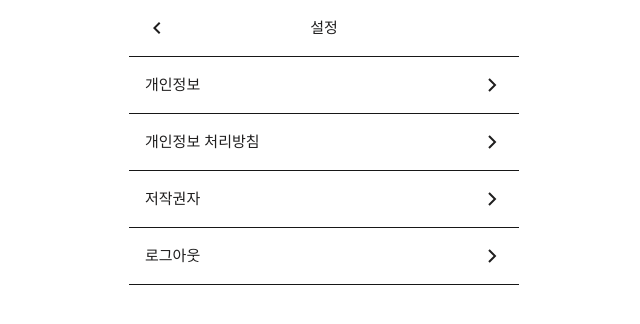
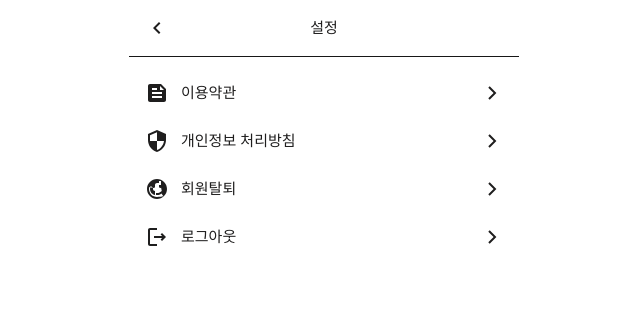
Before and after one commit to swyp11/swyp-frontend, a Next.js app in the folder frontend/: page /my/settings in a window 1280 px wide. Shown: the top 324 px of the page, without its empty margins (316-956 px from the left). Built offline with nearby package versions, Linux system fonts and the light colour scheme; a web font is replaced by a local one.

Commit message:
fix: 디자인 재업데이트

```diff
--- a/frontend/app/my/favorites/page.tsx
+++ b/frontend/app/my/favorites/page.tsx
@@ -78,7 +78,7 @@ export default function FavoritesPage() {
       style={{ width: "var(--app-width)" }}
     >
       {/* Header */}
-      <div className="flex items-center px-4 py-4 border-b border-border-subtle">
+      <div className="flex items-center px-4 py-4 border-b border-[#f1f1f1]">
         <button
           onClick={() => router.back()}
           className="w-6 h-6 flex items-center justify-center"
@@ -104,17 +104,21 @@ export default function FavoritesPage() {
       </div>
 
       {/* Tab Bar */}
-      <div className="flex border-b border-border-subtle">
+      <div className="flex border-b border-[#f1f1f1]">
         {(["웨딩홀", "드레스"] as const).map((tab) => (
           <button
             key={tab}
             onClick={() => setActiveTab(tab)}
-            className={`flex-1 py-3 body-2 transition-colors ${activeTab === tab
-              ? "text-primary border-b-2 border-primary font-medium"
-              : "text-on-surface-subtle"
-              }`}
+            className={`flex-1 py-3 body-2 transition-colors relative ${
+              activeTab === tab
+                ? "text-primary font-medium"
+                : "text-on-surface-subtle"
+            }`}
           >
             {tab}
+            {activeTab === tab && (
+              <div className="absolute bottom-0 left-0 right-0 h-1 bg-primary rounded-t-[2px]" />
+            )}
           </button>
         ))}
       </div>
@@ -124,19 +128,19 @@ export default function FavoritesPage() {
         {favorites.map((item) => (
           <div
             key={item.id}
-            className="flex items-center gap-3 px-4 py-3 border-b border-border-subtle"
+            className="flex items-center gap-4 px-4 py-4 border-b border-[#f1f1f1] bg-white"
           >
             {/* Image */}
-            <div className="w-20 h-20 bg-surface-2 rounded-lg overflow-hidden shrink-0">
+            <div className="w-16 h-16 bg-surface-2 rounded-lg overflow-hidden shrink-0">
               {/* TODO: 실제 이미지로 교체 */}
-              <div className="w-full h-full flex items-center justify-center text-on-surface-subtlest">
+              <div className="w-full h-full flex items-center justify-center text-on-surface-subtlest text-xs">
                 이미지
               </div>
             </div>
 
             {/* Info */}
-            <div className="flex-1 min-w-0">
-              <h3 className="body-2-medium text-on-surface truncate">
+            <div className="flex-1 min-w-0 flex flex-col gap-1">
+              <h3 className="body-1-medium text-on-surface truncate">
                 {item.title}
               </h3>
               <p className="label-1 text-on-surface-subtle">{item.category}</p>
@@ -145,7 +149,7 @@ export default function FavoritesPage() {
             {/* Favorite Button */}
             <button
               onClick={() => toggleFavorite(item.id)}
-              className="w-10 h-10 flex items-center justify-center shrink-0"
+              className="p-2 flex items-center justify-center shrink-0"
               aria-label={item.isFavorite ? "찜 해제" : "찜하기"}
             >
               <svg
--- a/frontend/app/my/settings/page.tsx
+++ b/frontend/app/my/settings/page.tsx
@@ -6,16 +6,33 @@ import { useRouter } from "next/navigation";
 export default function SettingsPage() {
   const router = useRouter();
   const [showLogoutModal, setShowLogoutModal] = useState(false);
+  const [showWithdrawModal, setShowWithdrawModal] = useState(false);
 
   const settingsItems = [
     {
-      label: "개인정보",
+      icon: (
+        <svg width="24" height="24" viewBox="0 0 24 24" fill="none">
+          <path
+            d="M16 3H5C3.9 3 3 3.9 3 5V19C3 20.1 3.9 21 5 21H19C20.1 21 21 20.1 21 19V8L16 3ZM7 7H12V9H7V7ZM17 17H7V15H17V17ZM17 13H7V11H17V13ZM15 9V5L19 9H15Z"
+            fill="#1F1E1E"
+          />
+        </svg>
+      ),
+      label: "이용약관",
       onClick: () => {
-        // TODO: 개인정보 페이지로 이동
-        console.log("개인정보");
+        // TODO: 이용약관 페이지로 이동
+        console.log("이용약관");
       },
     },
     {
+      icon: (
+        <svg width="24" height="24" viewBox="0 0 24 24" fill="none">
+          <path
+            d="M12 1L3 5V11C3 16.55 6.84 21.74 12 23C17.16 21.74 21 16.55 21 11V5L12 1ZM12 11.99H19C18.47 16.11 15.72 19.78 12 20.93V12H5V6.3L12 3.19V11.99Z"
+            fill="#1F1E1E"
+          />
+        </svg>
+      ),
       label: "개인정보 처리방침",
       onClick: () => {
         // TODO: 개인정보 처리방침 페이지로 이동
@@ -23,13 +40,28 @@ export default function SettingsPage() {
       },
     },
     {
-      label: "저작권자",
-      onClick: () => {
-        // TODO: 저작권자 페이지로 이동
-        console.log("저작권자");
-      },
+      icon: (
+        <svg width="24" height="24" viewBox="0 0 24 24" fill="none">
+          <circle cx="15.5" cy="9.5" r="1.5" fill="#1F1E1E" />
+          <circle cx="8.5" cy="9.5" r="1.5" fill="#1F1E1E" />
+          <path
+            d="M11.99 2C6.47 2 2 6.48 2 12C2 17.52 6.47 22 11.99 22C17.52 22 22 17.52 22 12C22 6.48 17.52 2 11.99 2ZM12 20C7.58 20 4 16.42 4 12C4 11.3 4.11 10.62 4.31 9.98L8 11V12C8 13.1 8.9 14 10 14V17.93C7.06 17.43 5 14.97 5 12C5 10.9 5.26 9.87 5.69 8.94C6.29 9.58 7.12 10 8 10H10V8C10 6.9 10.9 6 12 6H14V4H16V8H14V10H16L16.74 13.97C15.5 15.25 13.78 16 12 16H11V18H12C13.68 18 15.23 17.42 16.49 16.46L18.19 19.1C16.88 19.68 14.5 20 12 20Z"
+            fill="#1F1E1E"
+          />
+        </svg>
+      ),
+      label: "회원탈퇴",
+      onClick: () => setShowWithdrawModal(true),
     },
     {
+      icon: (
+        <svg width="24" height="24" viewBox="0 0 24 24" fill="none">
+          <path
+            d="M17 8L15.59 9.41L17.17 11H9V13H17.17L15.59 14.59L17 16L21 12L17 8ZM5 5H12V3H5C3.9 3 3 3.9 3 5V19C3 20.1 3.9 21 5 21H12V19H5V5Z"
+            fill="#1F1E1E"
+          />
+        </svg>
+      ),
       label: "로그아웃",
       onClick: () => setShowLogoutModal(true),
     },
@@ -39,6 +71,13 @@ export default function SettingsPage() {
     // TODO: 실제 로그아웃 로직 구현
     console.log("로그아웃");
     setShowLogoutModal(false);
+    router.push("/login");
+  };
+
+  const handleWithdraw = () => {
+    // TODO: 실제 회원탈퇴 로직 구현
+    console.log("회원탈퇴");
+    setShowWithdrawModal(false);
     router.push("/login");
   };
 
@@ -75,14 +114,17 @@ export default function SettingsPage() {
         </div>
 
         {/* Settings List */}
-        <div className="flex-1 flex flex-col">
+        <div className="flex-1 flex flex-col gap-6 px-4 py-6">
           {settingsItems.map((item, index) => (
             <button
               key={index}
               onClick={item.onClick}
-              className="flex items-center justify-between px-4 py-4 border-b border-border-subtle hover:bg-surface-2 transition-colors"
+              className="flex items-center gap-3 w-full"
             >
-              <span className="body-2 text-on-surface">{item.label}</span>
+              <div className="w-6 h-6 shrink-0">{item.icon}</div>
+              <span className="flex-1 text-left body-2-medium text-on-surface">
+                {item.label}
+              </span>
               <svg
                 width="24"
                 height="24"
@@ -115,13 +157,41 @@ export default function SettingsPage() {
                 onClick={() => setShowLogoutModal(false)}
                 className="flex-1 btn h-12 border border-border bg-white text-on-surface"
               >
-                로그아웃
+                취소
               </button>
               <button
                 onClick={handleLogout}
                 className="flex-1 btn btn-primary h-12"
               >
-                네, 이동합니다
+                로그아웃
+              </button>
+            </div>
+          </div>
+        </div>
+      )}
+
+      {/* Withdraw Modal */}
+      {showWithdrawModal && (
+        <div className="fixed inset-0 flex items-center justify-center z-50 bg-black bg-opacity-50">
+          <div
+            className="bg-white rounded-lg p-6 mx-4"
+            style={{ maxWidth: "320px", width: "100%" }}
+          >
+            <p className="body-2 text-on-surface text-center mb-6">
+              정말 회원탈퇴 하시겠습니까?
+            </p>
+            <div className="flex gap-2">
+              <button
+                onClick={() => setShowWithdrawModal(false)}
+                className="flex-1 btn h-12 border border-border bg-white text-on-surface"
+              >
+                취소
+              </button>
+              <button
+                onClick={handleWithdraw}
+                className="flex-1 btn btn-primary h-12"
+              >
+                탈퇴하기
               </button>
             </div>
           </div>
```
